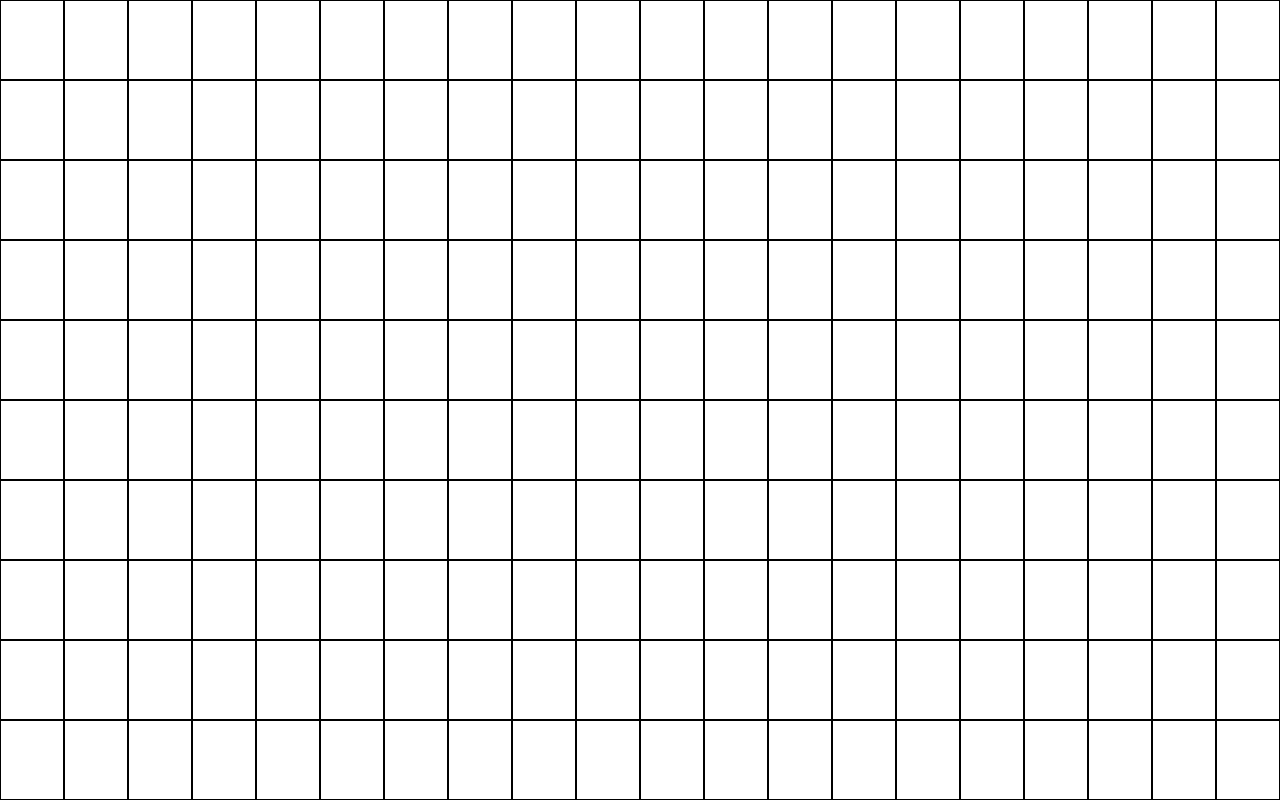
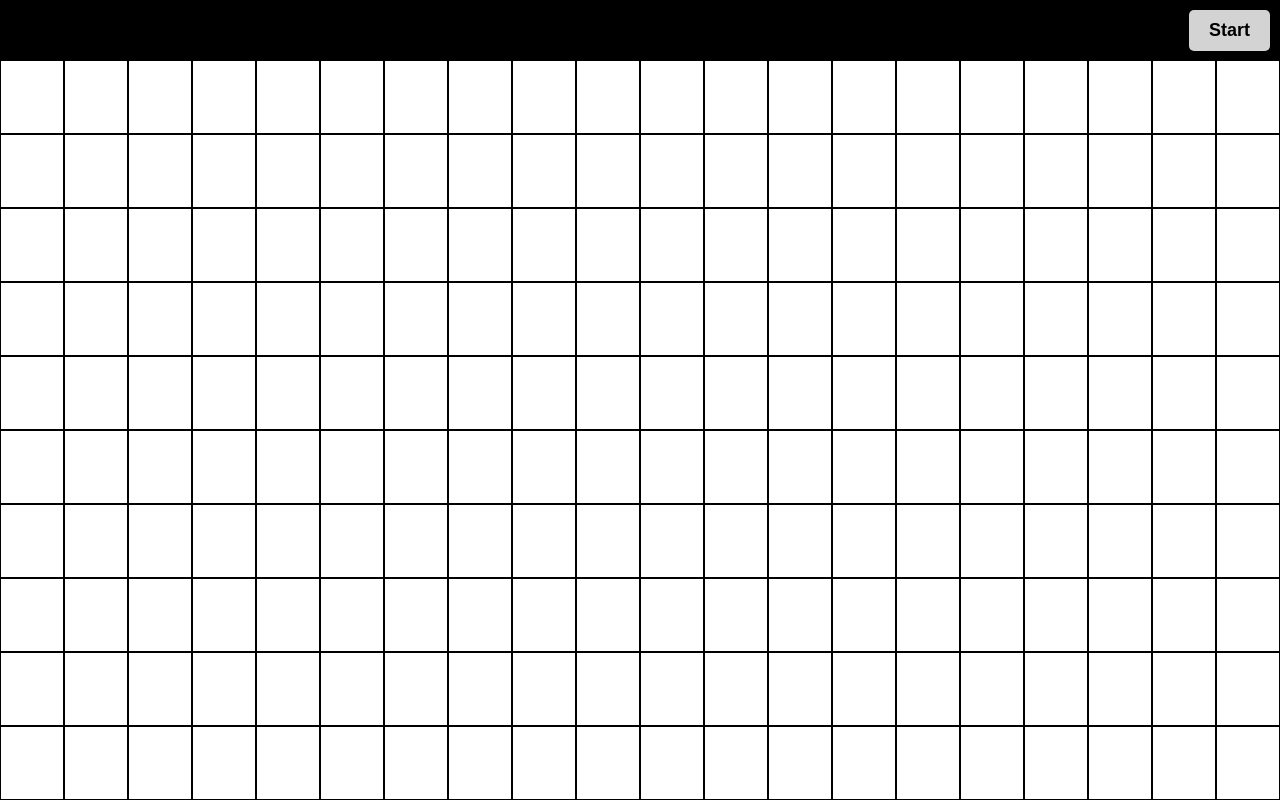
Before and after one commit to theo-seb/react-game-of-life, a React (Create React App) app: page / in a window 1280 px wide. Built offline with nearby package versions, Linux system fonts and the light colour scheme.

Commit message:
add a header bar with a start button, click to be implemented

```diff
--- a/src/App.js
+++ b/src/App.js
@@ -1,7 +1,8 @@
-import {useState} from 'react';
+import { useState } from 'react';
 
 const COLUMNS = 20;
 const ROWS = 10;
+const HEADER_HEIGHT_PX = 60;
 
 function App() {
   const emptyGrid = Array(ROWS).fill().map((x) => Array(COLUMNS).fill(0));
@@ -14,6 +15,27 @@ function App() {
   };
 
   return (
+    <>
+      <header style={{
+        height: `${HEADER_HEIGHT_PX}px`,
+        backgroundColor: 'black',
+        width: '100vw',
+        display: 'flex',
+        flexDirection: 'row',
+        justifyContent: 'flex-end',
+        alignItems: 'center'
+      }}>
+        <button style={{
+          margin: '10px',
+          padding: '10px 20px',
+          backgroundColor: 'lightgrey',
+          textAlign: 'center',
+          border: 'none',
+          borderRadius: '5px',
+          fontWeight: 'bold',
+          fontSize: '18px',
+        }}>Start</button>
+      </header>
       <div>
         {
           grid.map((row, i) => (
@@ -25,9 +47,9 @@ function App() {
                   <div
                     key={`${i}-${j}`}
                     style={{
-                  backgroundColor: cell ? 'black': 'white',
+                      backgroundColor: cell ? 'black' : 'white',
                       border: '1px black solid',
-                  height: `${100 / ROWS}vh`,
+                      height: `calc(${100 / ROWS}vh - ${HEADER_HEIGHT_PX / ROWS}px)`,
                       width: `${100 / COLUMNS}vw`,
                     }}
                     onClick={() => onCellClick(i, j)} />
@@ -36,6 +58,7 @@ function App() {
           )
         }
       </div>
+    </>
   );
 }
 
--- a/src/index.css
+++ b/src/index.css
@@ -1,6 +1,7 @@
 body, html {
   margin: 0;
   padding: 0;
+  font-family: Arial, Helvetica, sans-serif;
 }
 
 * {
```
Lines whose indentation alone changed are shown as unchanged.
